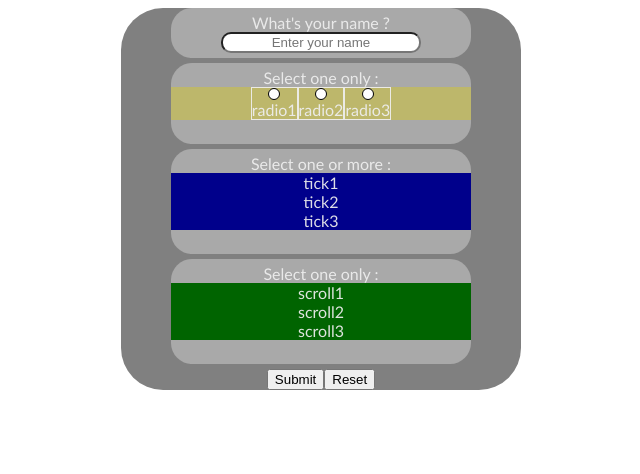
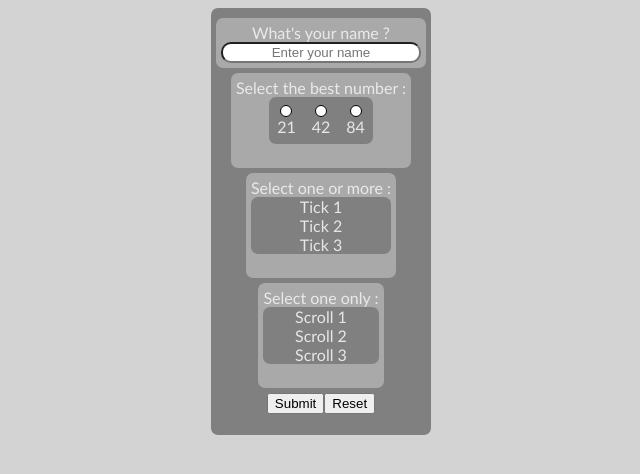
Before and after one commit to sregnard42/react-app, a React app: page / in a window 1280 px wide. Shown: the whole page, without its empty margins (319-959 px from the left). Built offline with nearby package versions, Linux system fonts and the light colour scheme.

Commit message:
some css changes, form now able to get value of radio selected, check if question 1 & 2 are answered correctly

```diff
--- /dev/null
+++ b/public/global.css
@@ -0,0 +1,3 @@
+body {
+    background-color: lightgray;
+}
--- a/public/index.html
+++ b/public/index.html
@@ -1,6 +1,7 @@
 <html>
 <head>
   <title>Form</title>
+  <link rel="stylesheet" type="text/css" href="global.css">
 </head>
 <body>
   <div id='root'></div>
--- a/src/Form/Form.js
+++ b/src/Form/Form.js
@@ -9,32 +9,51 @@ import Scroll from '../Scroll/Scroll';
 class Form extends React.Component {
     constructor(props) {
         super(props);
-        this.stateDefault = {
-            text: '',
-            radio: '',
-            tick: '',
-            scroll: ''
-        };
-        this.state = this.stateDefault;
-        this.handleChange = this.handleChange.bind(this);
+        this.text = '';
+        this.radio = '';
+        this.tick = '';
+        this.scroll = '';
+        this.state = {};
         this.handleSubmit = this.handleSubmit.bind(this);
         this.handleReset = this.handleReset.bind(this);
     }
 
-    handleChange(event) {
-        this.setState({ text: event.target.value });
+    handleChangeText = (text) => {
+        this.text = text;
+    }
+
+    handleChangeRadio = (radio) => {
+        this.radio = radio;
+    }
+
+    checkText()
+    {
+        if (this.text === '')
+            return 'Question 1 not answered\n';
+        return '(OK) Answer 1 : ' + this.text + '\n';
+    }
+
+    checkRadio()
+    {
+        if (this.radio === '')
+            return 'Question 2 not answered\n';
+        if (this.radio === '42')
+            return '(OK) Answer 2 : ' + this.radio + '\n';
+        else
+            return '(KO) Answer 2 : ' + this.radio + '\n';
     }
 
     handleSubmit(event) {
         event.preventDefault();
-        if (this.state.text === '')
-            alert("Name not entered.");
-        else
-            alert("OK.");
+        let output = this.checkText();
+        output += this.checkRadio();
+        alert(output);
     }
 
     handleReset() {
-        this.setState(() => this.stateDefault);
+        this.text = '';
+        this.radio = '';
+        this.forceUpdate();
     }
 
     render() {
@@ -48,21 +67,22 @@ class Form extends React.Component {
                                 type={'text'}
                                 title={'Name'}
                                 name={'name'}
-                                value={this.state.text.value}
+                                value={this.text}
                                 placeholder={'Enter your name'}
-                                handleChange={this.handleChange}
+                                handleChange={this.handleChangeText}
                             />
                         }
                     />
                     <Question
-                        q={'Select one only :'}
+                        q={'Select the best number :'}
                         a={
                             <Radio
                                 choices={[
-                                    'radio1',
-                                    'radio2',
-                                    'radio3'
+                                    '21',
+                                    '42',
+                                    '84'
                                 ]}
+                                handleChange={this.handleChangeRadio}
                             />
                         }
                     />
@@ -70,11 +90,11 @@ class Form extends React.Component {
                         q={'Select one or more :'}
                         a={
                             <Tick
-                            choices={[
-                                'tick1',
-                                'tick2',
-                                'tick3'
-                            ]}
+                                choices={[
+                                    'Tick 1',
+                                    'Tick 2',
+                                    'Tick 3'
+                                ]}
                             />
                         }
                     />
@@ -82,11 +102,11 @@ class Form extends React.Component {
                         q={'Select one only :'}
                         a={
                             <Scroll
-                            choices={[
-                                'scroll1',
-                                'scroll2',
-                                'scroll3'
-                            ]}
+                                choices={[
+                                    'Scroll 1',
+                                    'Scroll 2',
+                                    'Scroll 3'
+                                ]}
                             />
                         }
                     />
--- a/src/Form/Form.module.css
+++ b/src/Form/Form.module.css
@@ -5,6 +5,8 @@
     background-color: gray;
     text-align:center;
     margin:auto;
-    width:400px;
-    border-radius: 42px;
+    width:fit-content;
+    border-radius: 7px;
+    padding: 5px;
+    margin-block-end: 0;
 }
--- a/src/Input/Input.js
+++ b/src/Input/Input.js
@@ -2,6 +2,16 @@ import React from 'react';
 import styles from './Input.module.css';
 
 class Input extends React.Component {
+    constructor(props)
+    {
+        super(props);
+        this.state = {value : this.props.value};
+    }
+
+    handleChange = (event) => {
+        this.setState({value : event.target.value});
+        this.props.handleChange(event.target.value);
+    }
 
     render() {
         return (
@@ -10,9 +20,9 @@ class Input extends React.Component {
                 id={this.props.name}
                 name={this.props.name}
                 type={this.props.type}
-                value={this.props.value}
+                value={this.value}
                 placeholder = {this.props.placeholder}
-                onChange={this.props.handleChange}
+                onChange={this.handleChange}
             />
         );
     }
--- a/src/Question/Question.module.css
+++ b/src/Question/Question.module.css
@@ -1,5 +1,5 @@
 .Question {
-    width: 300px;
+    width: fit-content;
     margin: auto;
     margin-top : 5px;
     margin-bottom : 5px;
@@ -7,5 +7,6 @@
     padding-bottom: 5px;
     color:#eeee;
     background-color: darkgray;
-    border-radius : 21px;
+    border-radius : 7px;
+    padding:5px;
 }
--- a/src/Radio/Radio.js
+++ b/src/Radio/Radio.js
@@ -55,11 +55,11 @@ class Radio extends React.Component {
     }
 
     onChange(btn, name) {
-        console.log(this.btn);
         if (this.btn !== 0)
             this.btn.setState({ selected: false });
         this.btn = btn;
         this.selected = name;
+        this.props.handleChange(name);
     }
 
     render() {
--- a/src/Radio/Radio.module.css
+++ b/src/Radio/Radio.module.css
@@ -1,11 +1,14 @@
 .Radio {
-    background-color: darkkhaki;
+    background-color:gray;
+    border-radius:7px;
+    width:fit-content;
+    margin:auto;
 }
 
 .RadioItem {
-    border-width: 1px;
-    border-style: solid;
-    display:inline-block;
+    margin:4px;
+    padding:4px;
+    display: inline-block;
 }
 
 .RadioBtn {
--- a/src/Scroll/Scroll.module.css
+++ b/src/Scroll/Scroll.module.css
@@ -1,3 +1,4 @@
 .Scroll {
-    background-color: darkgreen;
+    background-color:gray;
+    border-radius:7px;
 }
--- a/src/Tick/Tick.module.css
+++ b/src/Tick/Tick.module.css
@@ -1,3 +1,4 @@
 .Tick {
-    background-color: darkblue;
+    background-color:gray;
+    border-radius:7px;
 }
```
